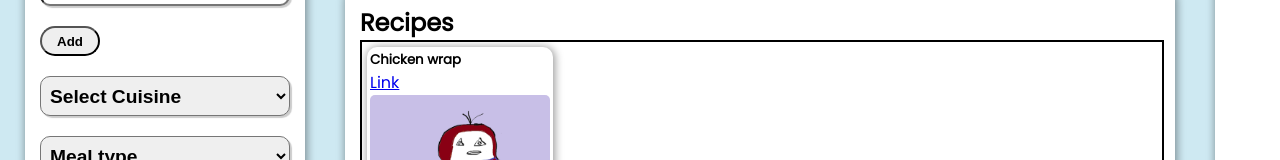
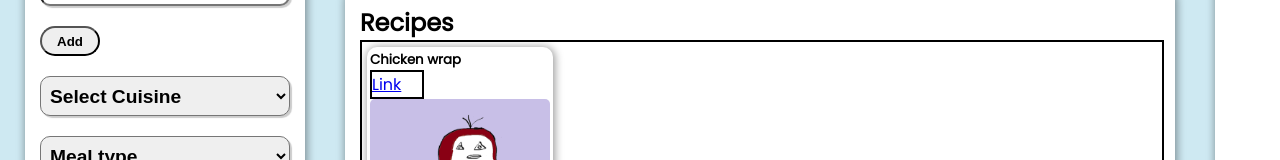
Before and after one commit to TheBigBookMan/Empty-Your-Fridge, a React (Create React App) app in the folder empty-your-fridge/: page / in a window 1280 px wide. Shown: the part 345-505 px from the top of the page. Built offline with nearby package versions, Linux system fonts and the light colour scheme.

Commit message:
changed link box of recipe

```diff
--- a/empty-your-fridge/src/components/Recipes/styles/RecipesStyles.js
+++ b/empty-your-fridge/src/components/Recipes/styles/RecipesStyles.js
@@ -26,6 +26,8 @@ export const recipeStyles = {
   },
   link: {
     wordWrap: "break-word",
+    border: "solid 2px black",
+    width: "50px",
   },
   pic: {
     width: "180px",
```
